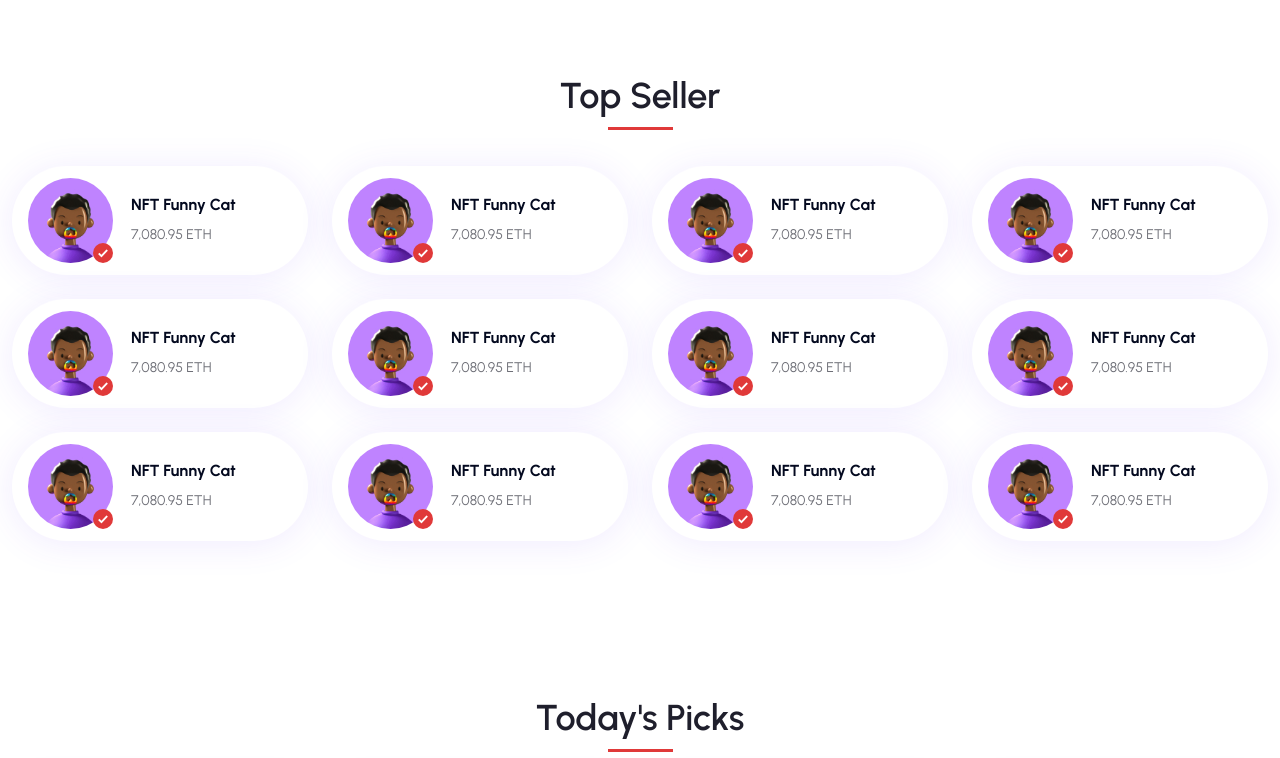
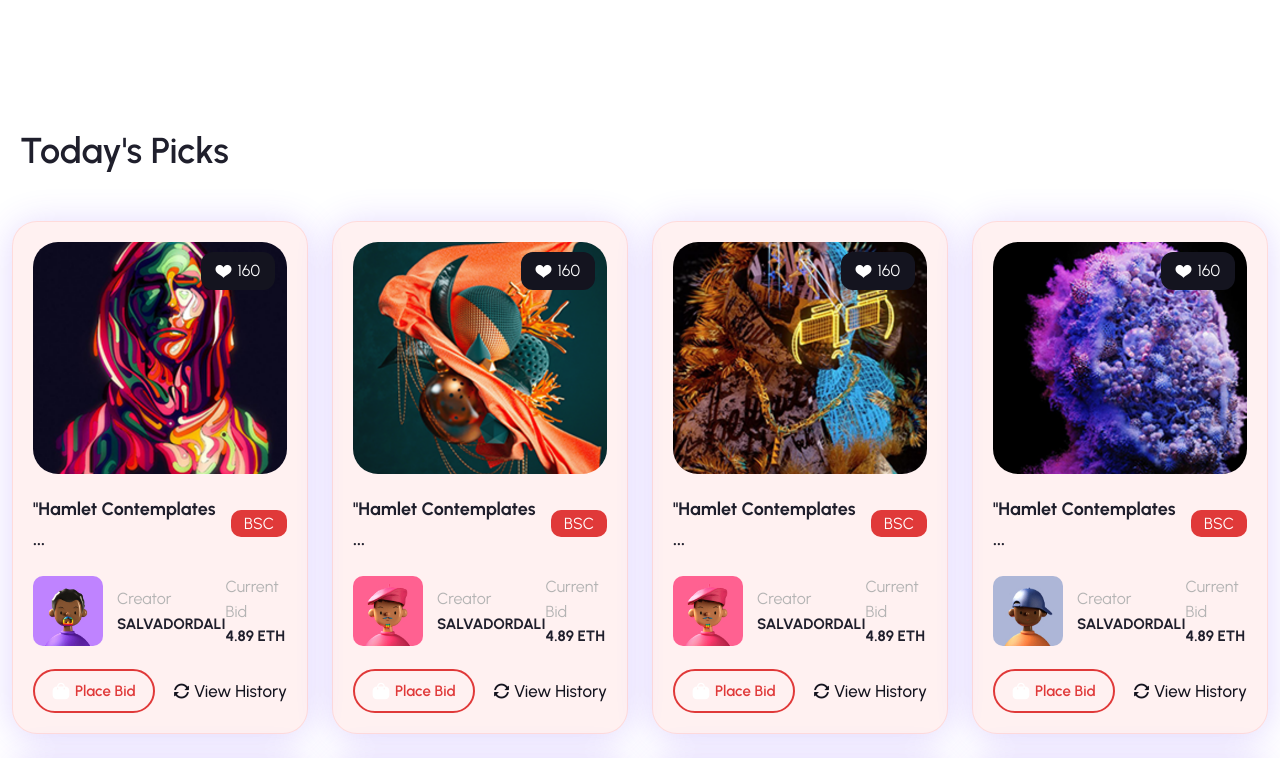
Before and after one commit to helaluddin100/red-nft-marketplace, a React (Create React App) app: page / in a window 1280 px wide. Shown: the part 2143-2901 px from the top of the page. Built offline with nearby package versions, Linux system fonts and the light colour scheme.

Commit message:
home page best seller add

```diff
--- a/public/assets/css/style.css
+++ b/public/assets/css/style.css
@@ -665,6 +665,12 @@ p.author-name {
     align-items: center;
     padding: 0 20px;
     position: relative;
+}
+.section-title .title-content{
+    align-items: flex-start;
+    display: flex;
+    flex-direction: column;
+
 }
 
 .section-title.bf-border::before {
@@ -2677,9 +2683,11 @@ ul.conclusion-list {
     display: flex;
     align-items: center;
     background: var(--white-color);
-    padding: 12px 16px;
-    border-radius: 109px;
-    /* border: 1px solid #131740; */
+    padding: 25px 16px;
+    border-radius: 10px;
+    gap: 15px;
+    flex-direction: column;
+    border: 2px solid rgba(252, 80, 80, 0.1);
     box-shadow: 0px 3px 36px rgba(106, 55, 251, 0.1);
 }
 
--- a/public/index.html
+++ b/public/index.html
@@ -40,6 +40,8 @@
     <link rel="stylesheet" href="assets/css/style.css" />
     <!-- ======================responsive============ -->
     <link rel="stylesheet" href="assets/css/responsive.css" />
+    <!-- ==================== all-style ============= -->
+    <link rel="stylesheet" href="assets/css/all-style.css" />
 </head>
 
 <body>
--- a/src/components/home.js
+++ b/src/components/home.js
@@ -152,7 +152,10 @@ function Home() {
         <div className="container">
           <div className="row">
             <div className="section-title">
+              <div className="title-content">
               <h2>Live Auctions</h2>
+              <p>Most popular gaming digital nft market place </p>
+              </div>
               <div className="slider-nav">
                 <div className="prev">
                   <i className="icofont-arrow-left"></i>
@@ -745,227 +748,10 @@ function Home() {
       </div>
 
       {/* // ==============expolor product============= */}
-      <div className="home-author cpt-6">
-        <div className="container">
-          <div className="row">
-            <div className="section-title justify-content-center bf-border">
-              <h2>Top Seller</h2>
-            </div>
-          </div>
-          <div class="row mt-5">
-            <div class="col-md-4 col-lg-3 col-sm-6 mb-4">
-              <div class="tp-collection-card">
-                <div class="collection-image">
-                  <img src="assets/img/inner/7.jpg" alt="" />
-
-                  <span class="av-mark">
-                    <i class="icofont-check"></i>
-                  </span>
-                </div>
-                <div class="collection-des">
-                  <a href="" class="collection-name">
-                    NFT Funny Cat
-                  </a>
-                  <p class="collection-total-price">7,080.95 ETH</p>
-                </div>
-              </div>
-            </div>
-            <div class="col-md-4 col-lg-3 col-sm-6 mb-4">
-              <div class="tp-collection-card">
-                <div class="collection-image">
-                  <img src="assets/img/inner/7.jpg" alt="" />
-
-                  <span class="av-mark">
-                    <i class="icofont-check"></i>
-                  </span>
-                </div>
-                <div class="collection-des">
-                  <a href="" class="collection-name">
-                    NFT Funny Cat
-                  </a>
-                  <p class="collection-total-price">7,080.95 ETH</p>
-                </div>
-              </div>
-            </div>
-            <div class="col-md-4 col-lg-3 col-sm-6 mb-4">
-              <div class="tp-collection-card">
-                <div class="collection-image">
-                  <img src="assets/img/inner/7.jpg" alt="" />
-
-                  <span class="av-mark">
-                    <i class="icofont-check"></i>
-                  </span>
-                </div>
-                <div class="collection-des">
-                  <a href="" class="collection-name">
-                    NFT Funny Cat
-                  </a>
-                  <p class="collection-total-price">7,080.95 ETH</p>
-                </div>
-              </div>
-            </div>
-            <div class="col-md-4 col-lg-3 col-sm-6 mb-4">
-              <div class="tp-collection-card">
-                <div class="collection-image">
-                  <img src="assets/img/inner/7.jpg" alt="" />
-
-                  <span class="av-mark">
-                    <i class="icofont-check"></i>
-                  </span>
-                </div>
-                <div class="collection-des">
-                  <a href="" class="collection-name">
-                    NFT Funny Cat
-                  </a>
-                  <p class="collection-total-price">7,080.95 ETH</p>
-                </div>
-              </div>
-            </div>
-            <div class="col-md-4 col-lg-3 col-sm-6 mb-4">
-              <div class="tp-collection-card">
-                <div class="collection-image">
-                  <img src="assets/img/inner/7.jpg" alt="" />
-
-                  <span class="av-mark">
-                    <i class="icofont-check"></i>
-                  </span>
-                </div>
-                <div class="collection-des">
-                  <a href="" class="collection-name">
-                    NFT Funny Cat
-                  </a>
-                  <p class="collection-total-price">7,080.95 ETH</p>
-                </div>
-              </div>
-            </div>
-            <div class="col-md-4 col-lg-3 col-sm-6 mb-4">
-              <div class="tp-collection-card">
-                <div class="collection-image">
-                  <img src="assets/img/inner/7.jpg" alt="" />
-
-                  <span class="av-mark">
-                    <i class="icofont-check"></i>
-                  </span>
-                </div>
-                <div class="collection-des">
-                  <a href="" class="collection-name">
-                    NFT Funny Cat
-                  </a>
-                  <p class="collection-total-price">7,080.95 ETH</p>
-                </div>
-              </div>
-            </div>
-            <div class="col-md-4 col-lg-3 col-sm-6 mb-4">
-              <div class="tp-collection-card">
-                <div class="collection-image">
-                  <img src="assets/img/inner/7.jpg" alt="" />
-
-                  <span class="av-mark">
-                    <i class="icofont-check"></i>
-                  </span>
-                </div>
-                <div class="collection-des">
-                  <a href="" class="collection-name">
-                    NFT Funny Cat
-                  </a>
-                  <p class="collection-total-price">7,080.95 ETH</p>
-                </div>
-              </div>
-            </div>
-            <div class="col-md-4 col-lg-3 col-sm-6 mb-4">
-              <div class="tp-collection-card">
-                <div class="collection-image">
-                  <img src="assets/img/inner/7.jpg" alt="" />
-
-                  <span class="av-mark">
-                    <i class="icofont-check"></i>
-                  </span>
-                </div>
-                <div class="collection-des">
-                  <a href="" class="collection-name">
-                    NFT Funny Cat
-                  </a>
-                  <p class="collection-total-price">7,080.95 ETH</p>
-                </div>
-              </div>
-            </div>
-            <div class="col-md-4 col-lg-3 col-sm-6 mb-4">
-              <div class="tp-collection-card">
-                <div class="collection-image">
-                  <img src="assets/img/inner/7.jpg" alt="" />
-
-                  <span class="av-mark">
-                    <i class="icofont-check"></i>
-                  </span>
-                </div>
-                <div class="collection-des">
-                  <a href="" class="collection-name">
-                    NFT Funny Cat
-                  </a>
-                  <p class="collection-total-price">7,080.95 ETH</p>
-                </div>
-              </div>
-            </div>
-            <div class="col-md-4 col-lg-3 col-sm-6 mb-4">
-              <div class="tp-collection-card">
-                <div class="collection-image">
-                  <img src="assets/img/inner/7.jpg" alt="" />
-
-                  <span class="av-mark">
-                    <i class="icofont-check"></i>
-                  </span>
-                </div>
-                <div class="collection-des">
-                  <a href="" class="collection-name">
-                    NFT Funny Cat
-                  </a>
-                  <p class="collection-total-price">7,080.95 ETH</p>
-                </div>
-              </div>
-            </div>
-            <div class="col-md-4 col-lg-3 col-sm-6 mb-4">
-              <div class="tp-collection-card">
-                <div class="collection-image">
-                  <img src="assets/img/inner/7.jpg" alt="" />
-
-                  <span class="av-mark">
-                    <i class="icofont-check"></i>
-                  </span>
-                </div>
-                <div class="collection-des">
-                  <a href="" class="collection-name">
-                    NFT Funny Cat
-                  </a>
-                  <p class="collection-total-price">7,080.95 ETH</p>
-                </div>
-              </div>
-            </div>
-            <div class="col-md-4 col-lg-3 col-sm-6 mb-4">
-              <div class="tp-collection-card">
-                <div class="collection-image">
-                  <img src="assets/img/inner/7.jpg" alt="" />
-
-                  <span class="av-mark">
-                    <i class="icofont-check"></i>
-                  </span>
-                </div>
-                <div class="collection-des">
-                  <a href="" class="collection-name">
-                    NFT Funny Cat
-                  </a>
-                  <p class="collection-total-price">7,080.95 ETH</p>
-                </div>
-              </div>
-            </div>
-          </div>
-        </div>
-      </div>
-
-      {/* // ==============expolor product============= */}
       <div className="expolor-product cpy-6">
         <div className="container">
           <div className="row">
-            <div className="section-title justify-content-center bf-border">
+            <div className="section-title">
               <h2>Today's Picks</h2>
             </div>
           </div>
@@ -1675,7 +1461,10 @@ function Home() {
         <div className="container">
           <div className="row">
             <div className="section-title">
+            <div className="title-content">
               <h2>Live Auctions</h2>
+              <p>Most popular gaming digital nft market place </p>
+              </div>
               <div className="slider-nav">
                 <div className="prev">
                   <i className="icofont-arrow-left"></i>
@@ -1945,6 +1734,293 @@ function Home() {
         </div>
       </div>
       {/* // ==============expolor product============= */}
+
+           {/* // ==============expolor product============= */}
+           <div className="home-author cpy-6">
+        <div className="container">
+          <div className="row">
+            <div className="best-seller-title">
+             <div className="section-title">
+             <h2>Best Sellers</h2>
+             <p>Most popular gaming digital nft market place </p>
+             </div>
+              <a href="" className="custom-btn">
+              <svg width="18" height="18" viewBox="0 0 18 18" fill="none" xmlns="http://www.w3.org/2000/svg">
+<path d="M15.875 1.125L1.375 9.46875C0.8125 9.78125 0.875 10.5938 1.4375 10.8125L4.78125 12.2188L13.75 4.3125C13.9062 4.15625 14.1562 4.375 14 4.5625L6.5 13.7188V16.25C6.5 17 7.375 17.2812 7.8125 16.75L9.8125 14.3125L13.6875 15.9688C14.125 16.1562 14.6562 15.875 14.7188 15.375L16.9688 1.875C17.0938 1.25 16.4062 0.8125 15.875 1.125Z" fill="white"/>
+</svg>
+          <span>Explore More</span>
+              </a>
+            </div>
+          </div>
+          <div class="row mt-5">
+            <div class="col-xl-2 col-md-4 col-lg-3 col-sm-6 mb-4">
+              <div class="tp-collection-card">
+                <div class="collection-image">
+                  <img src="assets/img/inner/7.jpg" alt="" />
+
+                  <span class="av-mark">
+                    <i class="icofont-check"></i>
+                  </span>
+                </div>
+                <div class="collection-des">
+                  <a href="" class="collection-name">
+                    NFT Funny Cat
+                  </a>
+                  <p class="collection-total-price">7,080.95 ETH</p>
+                </div>
+                <a href="" className="custom-btn">
+
+          <span>Follow</span>
+              </a>
+
+              </div>
+            </div>
+            <div class="col-xl-2 col-md-4 col-lg-3 col-sm-6 mb-4">
+              <div class="tp-collection-card">
+                <div class="collection-image">
+                  <img src="assets/img/inner/7.jpg" alt="" />
+
+                  <span class="av-mark">
+                    <i class="icofont-check"></i>
+                  </span>
+                </div>
+                <div class="collection-des">
+                  <a href="" class="collection-name">
+                    NFT Funny Cat
+                  </a>
+                  <p class="collection-total-price">7,080.95 ETH</p>
+                </div>
+                <a href="" className="custom-btn">
+
+          <span>Follow</span>
+              </a>
+
+              </div>
+            </div>
+            <div class="col-xl-2 col-md-4 col-lg-3 col-sm-6 mb-4">
+              <div class="tp-collection-card">
+                <div class="collection-image">
+                  <img src="assets/img/inner/7.jpg" alt="" />
+
+                  <span class="av-mark">
+                    <i class="icofont-check"></i>
+                  </span>
+                </div>
+                <div class="collection-des">
+                  <a href="" class="collection-name">
+                    NFT Funny Cat
+                  </a>
+                  <p class="collection-total-price">7,080.95 ETH</p>
+                </div>
+                <a href="" className="custom-btn">
+
+          <span>Follow</span>
+              </a>
+
+              </div>
+            </div>
+            <div class="col-xl-2 col-md-4 col-lg-3 col-sm-6 mb-4">
+              <div class="tp-collection-card">
+                <div class="collection-image">
+                  <img src="assets/img/inner/7.jpg" alt="" />
+
+                  <span class="av-mark">
+                    <i class="icofont-check"></i>
+                  </span>
+                </div>
+                <div class="collection-des">
+                  <a href="" class="collection-name">
+                    NFT Funny Cat
+                  </a>
+                  <p class="collection-total-price">7,080.95 ETH</p>
+                </div>
+                <a href="" className="custom-btn">
+
+          <span>Follow</span>
+              </a>
+
+              </div>
+            </div>
+            <div class="col-xl-2 col-md-4 col-lg-3 col-sm-6 mb-4">
+              <div class="tp-collection-card">
+                <div class="collection-image">
+                  <img src="assets/img/inner/7.jpg" alt="" />
+
+                  <span class="av-mark">
+                    <i class="icofont-check"></i>
+                  </span>
+                </div>
+                <div class="collection-des">
+                  <a href="" class="collection-name">
+                    NFT Funny Cat
+                  </a>
+                  <p class="collection-total-price">7,080.95 ETH</p>
+                </div>
+                <a href="" className="custom-btn">
+
+          <span>Follow</span>
+              </a>
+
+              </div>
+            </div>
+            <div class="col-xl-2 col-md-4 col-lg-3 col-sm-6 mb-4">
+              <div class="tp-collection-card">
+                <div class="collection-image">
+                  <img src="assets/img/inner/7.jpg" alt="" />
+
+                  <span class="av-mark">
+                    <i class="icofont-check"></i>
+                  </span>
+                </div>
+                <div class="collection-des">
+                  <a href="" class="collection-name">
+                    NFT Funny Cat
+                  </a>
+                  <p class="collection-total-price">7,080.95 ETH</p>
+                </div>
+                <a href="" className="custom-btn">
+
+          <span>Follow</span>
+              </a>
+
+              </div>
+            </div>
+            <div class="col-xl-2 col-md-4 col-lg-3 col-sm-6 mb-4">
+              <div class="tp-collection-card">
+                <div class="collection-image">
+                  <img src="assets/img/inner/7.jpg" alt="" />
+
+                  <span class="av-mark">
+                    <i class="icofont-check"></i>
+                  </span>
+                </div>
+                <div class="collection-des">
+                  <a href="" class="collection-name">
+                    NFT Funny Cat
+                  </a>
+                  <p class="collection-total-price">7,080.95 ETH</p>
+                </div>
+                <a href="" className="custom-btn">
+
+          <span>Follow</span>
+              </a>
+
+              </div>
+            </div>
+            <div class="col-xl-2 col-md-4 col-lg-3 col-sm-6 mb-4">
+              <div class="tp-collection-card">
+                <div class="collection-image">
+                  <img src="assets/img/inner/7.jpg" alt="" />
+
+                  <span class="av-mark">
+                    <i class="icofont-check"></i>
+                  </span>
+                </div>
+                <div class="collection-des">
+                  <a href="" class="collection-name">
+                    NFT Funny Cat
+                  </a>
+                  <p class="collection-total-price">7,080.95 ETH</p>
+                </div>
+                <a href="" className="custom-btn">
+
+          <span>Follow</span>
+              </a>
+
+              </div>
+            </div>
+            <div class="col-xl-2 col-md-4 col-lg-3 col-sm-6 mb-4">
+              <div class="tp-collection-card">
+                <div class="collection-image">
+                  <img src="assets/img/inner/7.jpg" alt="" />
+
+                  <span class="av-mark">
+                    <i class="icofont-check"></i>
+                  </span>
+                </div>
+                <div class="collection-des">
+                  <a href="" class="collection-name">
+                    NFT Funny Cat
+                  </a>
+                  <p class="collection-total-price">7,080.95 ETH</p>
+                </div>
+                <a href="" className="custom-btn">
+
+          <span>Follow</span>
+              </a>
+
+              </div>
+            </div>
+            <div class="col-xl-2 col-md-4 col-lg-3 col-sm-6 mb-4">
+              <div class="tp-collection-card">
+                <div class="collection-image">
+                  <img src="assets/img/inner/7.jpg" alt="" />
+
+                  <span class="av-mark">
+                    <i class="icofont-check"></i>
+                  </span>
+                </div>
+                <div class="collection-des">
+                  <a href="" class="collection-name">
+                    NFT Funny Cat
+                  </a>
+                  <p class="collection-total-price">7,080.95 ETH</p>
+                </div>
+                <a href="" className="custom-btn">
+
+          <span>Follow</span>
+              </a>
+
+              </div>
+            </div>
+            <div class="col-xl-2 col-md-4 col-lg-3 col-sm-6 mb-4">
+              <div class="tp-collection-card">
+                <div class="collection-image">
+                  <img src="assets/img/inner/7.jpg" alt="" />
+
+                  <span class="av-mark">
+                    <i class="icofont-check"></i>
+                  </span>
+                </div>
+                <div class="collection-des">
+                  <a href="" class="collection-name">
+                    NFT Funny Cat
+                  </a>
+                  <p class="collection-total-price">7,080.95 ETH</p>
+                </div>
+                <a href="" className="custom-btn">
+
+          <span>Follow</span>
+              </a>
+
+              </div>
+            </div>
+            <div class="col-xl-2 col-md-4 col-lg-3 col-sm-6 mb-4">
+              <div class="tp-collection-card">
+                <div class="collection-image">
+                  <img src="assets/img/inner/7.jpg" alt="" />
+
+                  <span class="av-mark">
+                    <i class="icofont-check"></i>
+                  </span>
+                </div>
+                <div class="collection-des">
+                  <a href="" class="collection-name">
+                    NFT Funny Cat
+                  </a>
+                  <p class="collection-total-price">7,080.95 ETH</p>
+                </div>
+                <a href="" className="custom-btn">
+
+          <span>Follow</span>
+              </a>
+
+              </div>
+            </div>
+
+          </div>
+        </div>
+      </div>
     </>
   );
 }
```
Also changed, not shown: public/assets/css/all-style.css (added, +18 -0 lines), public/assets/img/icon/explore.svg (added).
